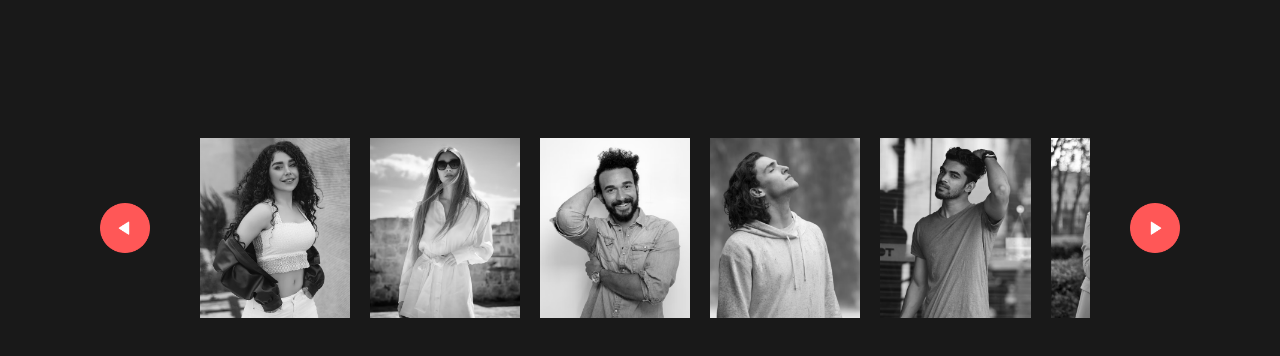
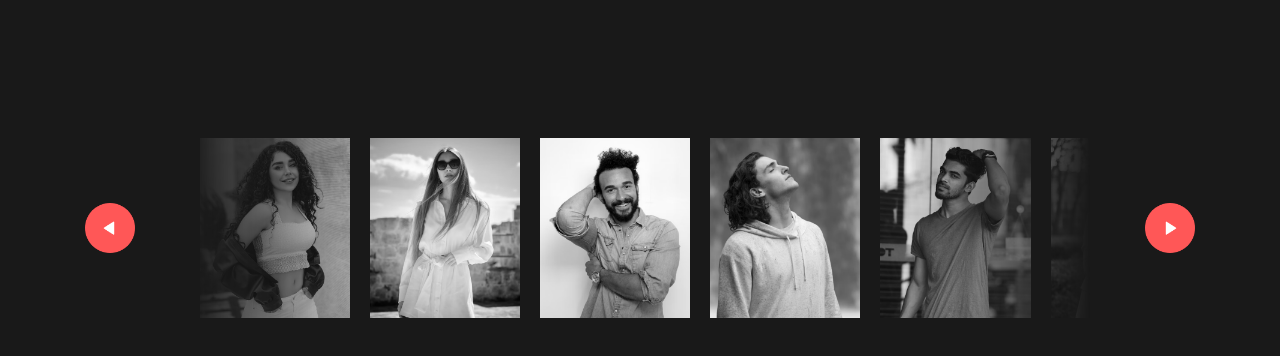
Before and after one commit to mrghkh12/Vanilla-js-Image-Gallery, a plain HTML site: page index.html in a window 1280 px wide. Drawn offline with Linux system fonts and the light colour scheme.

Commit message:
style: add fade style for beauty

```diff
--- a/css/style.css
+++ b/css/style.css
@@ -20,6 +20,8 @@ body{
     width: 900px;
     display: flex;
     overflow-x: scroll;
+    margin: 0 15px;
+    -webkit-mask: -webkit-linear-gradient(left, transparent, white 20% , white 80% , transparent);
 }
 .gallery::-webkit-scrollbar{
     display: none;
```
